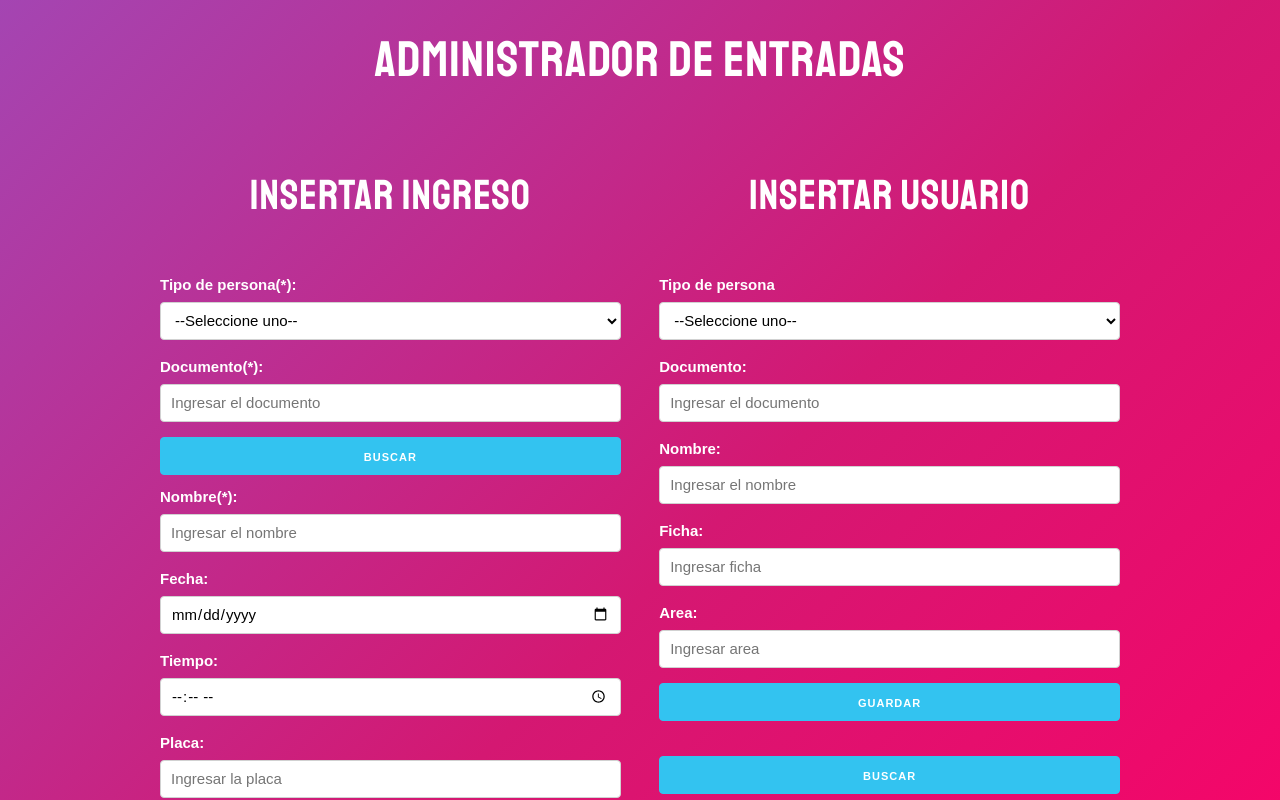
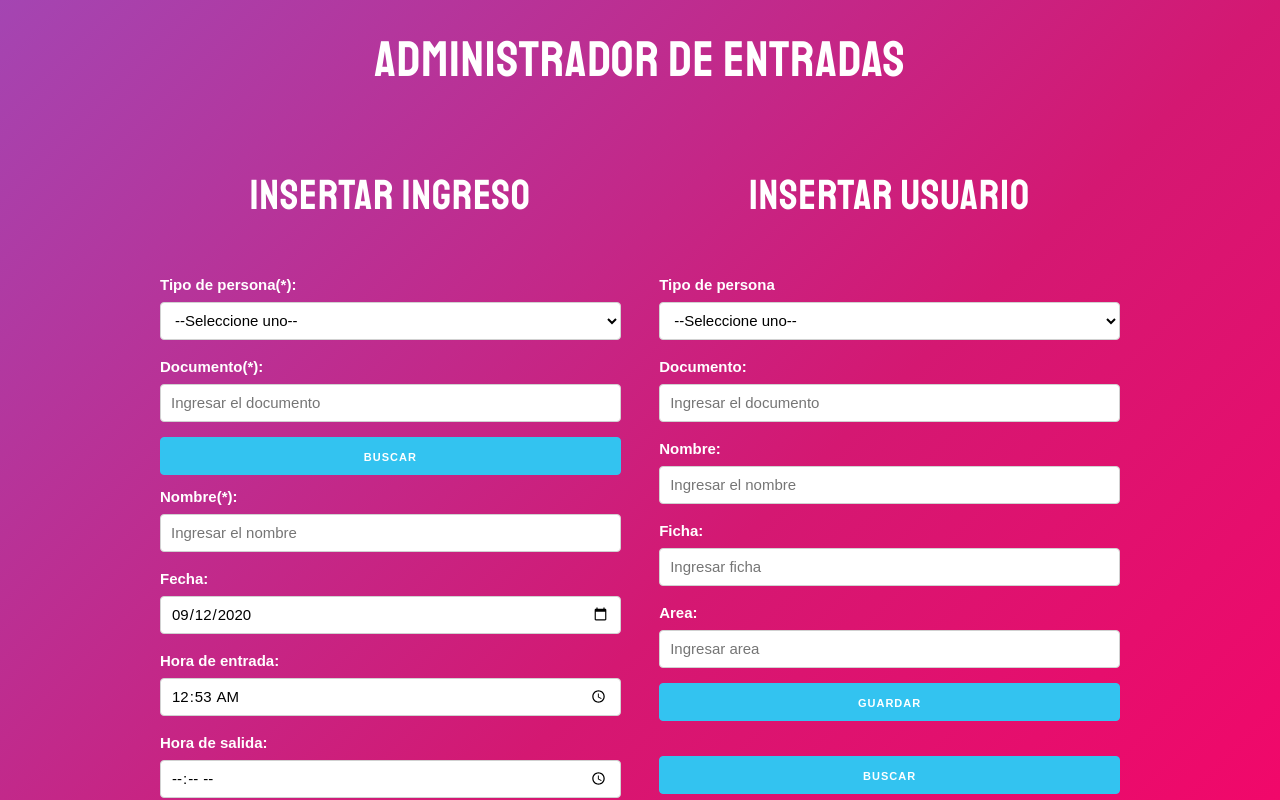
Before and after one commit to DarkBlakeZ/ProyectoSena, a React (Create React App) app: page / in a window 1280 px wide. Shown: the top 800 px of the page. Built offline with nearby package versions, Linux system fonts and the light colour scheme; no server answers; the database is empty.

Commit message:
Algunas verificaciones

```diff
--- a/package.json
+++ b/package.json
@@ -3,6 +3,7 @@
   "version": "0.1.0",
   "private": true,
   "dependencies": {
+    "@material-ui/core": "^4.11.0",
     "@testing-library/jest-dom": "^4.2.4",
     "@testing-library/react": "^9.5.0",
     "@testing-library/user-event": "^7.2.1",
@@ -11,6 +12,7 @@
     "jquery": "^3.5.1",
     "popper.js": "^1.16.1",
     "react": "^16.13.1",
+    "react-datepicker": "^3.1.3",
     "react-dom": "^16.13.1",
     "react-scripts": "3.4.3",
     "react-toastify": "^6.0.8",
--- a/src/MyComponents/CompEntradas.js
+++ b/src/MyComponents/CompEntradas.js
@@ -83,7 +83,7 @@ const CompListEntradas = () => {
     return(
     <React.Fragment>
         <div>
-        <CompForm {...{addOrEditForm,IdActual,entradas,registrados,getregistradosByDocument,setEntradas}}/>
+        <CompForm {...{addOrEditForm,IdActual,setIdActual,entradas,registrados,getregistradosByDocument,setEntradas}}/>
         <AppM {...{entradas, onDelete, setIdActual,setEntradas, getEntradas}} />
         </div>
     </React.Fragment>
--- a/src/MyComponents/ComponentForm.js
+++ b/src/MyComponents/ComponentForm.js
@@ -1,7 +1,35 @@
 import React, { useState, useEffect} from 'react';
+//import DatePicker from 'react-datepicker';
 import {db} from '../firebase';
+//import "react-datepicker/dist/react-datepicker.css";
 
 const CompForm = (props) =>{
+
+            let date = new Date().getDate(); //Current Date
+            let month = new Date().getMonth() + 1; //Current Month
+            const year = new Date().getFullYear(); //Current Year
+            let hour = new Date().getHours();
+            let min = new Date().getMinutes();
+
+            if(hour<10){
+                hour = 0+hour.toString()
+            }
+
+            if(min<10){
+                min = 0+min.toString()
+            }
+
+            if(month<10){
+                month = 0+month.toString()
+            }
+
+            if(date<10){
+                date = 0+date.toString()
+            }
+
+            let horaAct = hour+':'+min;
+
+            let fechaAct = year+'-'+month+'-'+date
 
         //Estado submit del formulario
 
@@ -9,23 +37,28 @@ const CompForm = (props) =>{
             e.preventDefault();
             const doc = await db.collection('entradas').doc(entrada.documento).get();
 
+        if(props.IdActual===''){
             if(doc.data()!==undefined){
                 if(documento === doc.data().documento){
                     actualizarError({verificar:true, msj:'la persona con este documento ya ingreso'})
                     return;
                 }
             }
-            if(documento.trim() === '' || nombre.trim()==='' || tipopersona==='' || fecha.trim()===''){
+        }
+            if(documento.trim() === '' || nombre.trim()==='' || tipopersona==='' || fecha===''){
                 actualizarError({verificar:true, msj:'Ahi campos obligatorios(*)'})
                 return;
-            }else{
+            }
+
+            else{
             props.addOrEditForm(entrada.documento,entrada);
             actualizar_entrada({
                 tipopersona:'',
                 documento:'',
                 nombre:'',
-                fecha:'',
-                tiempo:'',
+                fecha:fechaAct,
+                horaEntrada:horaAct,
+                horaSalida:'',
                 placa:'',
                 pertenencias:''
             });
@@ -34,6 +67,22 @@ const CompForm = (props) =>{
         }
 
         }
+
+        //alert(date +'/'+ month +'/'+ year)
+
+        /*
+        const [ShowDiv, UpdShowDiv] = useState({
+            showMe:true
+        })
+
+        const MostrarDiv = () =>{
+            UpdShowDiv({
+                showMe:true
+            })
+        }
+        */
+
+
         //State de error
 
         const [error, actualizarError] = useState({
@@ -47,8 +96,9 @@ const CompForm = (props) =>{
         tipopersona:'',
         documento:'',
         nombre:'',
-        fecha:'',
-        tiempo:'',
+        fecha:fechaAct,
+        horaEntrada:horaAct,
+        horaSalida:'',
         placa:'',
         pertenencias:''
         });
@@ -65,8 +115,7 @@ const CompForm = (props) =>{
 
         //Extraer los valores
 
-        const {tipopersona,documento,nombre,fecha,tiempo,placa,pertenencias} = entrada;
-
+        const {tipopersona,documento,nombre,fecha,horaEntrada,horaSalida,placa,pertenencias} = entrada;
 
         //-----
 
@@ -80,8 +129,10 @@ const CompForm = (props) =>{
             const doc = await db.collection('registrados').doc(docu).get();
             if(doc.data()!== '' && doc.data() !== undefined){
             const NewNom = doc.data().nombreR
+            const NewTP = doc.data().tipopersonaR
             console.log(doc)
             actualizar_entrada({
+                tipopersona: NewTP,
                 documento: docu,
                 nombre: NewNom
                 });
@@ -93,13 +144,41 @@ const CompForm = (props) =>{
 
         useEffect(()=>{
 
+            let date = new Date().getDate(); //Current Date
+            let month = new Date().getMonth() + 1; //Current Month
+            const year = new Date().getFullYear(); //Current Year
+            let hour = new Date().getHours();
+            let min = new Date().getMinutes();
+
+            if(hour<10){
+                hour = 0+hour.toString()
+            }
+
+            if(min<10){
+                min = 0+min.toString()
+            }
+
+            if(month<10){
+                month = 0+month.toString()
+            }
+
+            if(date<10){
+                date = 0+date.toString()
+            }
+
+            let horaAct = hour+':'+min;
+
+            let fechaAct = year+'-'+month+'-'+date
+
+
             if(props.IdActual === ''){
                 actualizar_entrada({
                 tipopersona:'',
                 documento:'',
                 nombre:'',
-                fecha:'',
-                tiempo:'',
+                fecha:fechaAct,
+                horaEntrada:horaAct,
+                horaSalida:'',
                 placa:'',
                 pertenencias:''})
             }else{
@@ -119,16 +198,18 @@ const CompForm = (props) =>{
     error.verificar ? <p className="alerta-error">{error.msj}</p> : null
 }
 
-<form>
+<form >
+
     <div className="row">
     <label htmlFor="tipopersonas">Tipo de persona(*):</label>
-  <select className="u-full-width" id="tipopersonas" name="tipopersona" onChange={actualizarState} required>
-  <option id="idfuncionario" name="tipopersona" value={""}>--Seleccione uno--</option>
-    <option id="idfuncionario" name="tipopersona" value={"funcionario"}>Funcionario</option>
-    <option id="idaprendiz" name="tipopersona" value={"aprendiz"}>Aprendiz</option>
-    <option id="idvisitante" name="tipopersona" value={"visitante"}>Visitante</option>
+  <select className="u-full-width" id="tipopersonas" name="tipopersona" value={tipopersona} onChange={actualizarState} required>
+  <option id="idfuncionario">--Seleccione uno--</option>
+    <option id="idfuncionario">Funcionario</option>
+    <option id="idaprendiz">Aprendiz</option>
+    <option id="idvisitante">Visitante</option>
   </select>
     </div>
+
     <div className="box">
     <label>Documento(*): </label>
     <input
@@ -167,13 +248,21 @@ const CompForm = (props) =>{
         onChange={actualizarState}
         value={fecha}
     />
-    <label>Tiempo: </label>
+    <label>Hora de entrada: </label>
     <input
         type="time"
-        name="tiempo"
+        name="horaEntrada"
         className="u-full-width"
         onChange={actualizarState}
-        value={tiempo}
+        value={horaEntrada}
+    />
+    <label>Hora de salida: </label>
+    <input
+        type="time"
+        name="horaSalida"
+        className="u-full-width"
+        onChange={actualizarState}
+        value={horaSalida}
     />
     <label>Placa: </label>
     <input
@@ -188,6 +277,7 @@ const CompForm = (props) =>{
     <textarea
         name="pertenencias"
         className="u-full-width u-full-height"
+        placeholder={"-cascos \n-portatil\n-etc"}
         onChange={actualizarState}
         value={pertenencias}
     />
--- a/src/MyComponents/ComponentFormReg.js
+++ b/src/MyComponents/ComponentFormReg.js
@@ -114,10 +114,10 @@ const CompFormReg = (props) =>{
     <div className="row">
     <label htmlFor="tipopersonaR">Tipo de persona</label>
   <select className="u-full-width" id="tipopersonaR" name="tipopersonaR" onChange={actualizarState}>
-  <option id="idfuncionario" name="tipopersonaR" value={""}>--Seleccione uno--</option>
-    <option id="idfuncionario" name="tipopersonaR" value={"funcionario"}>Funcionario</option>
-    <option id="idaprendiz" name="tipopersonaR" value={"aprendiz"}>Aprendiz</option>
-    <option id="idvisitante" name="tipopersonaR" value={"visitante"}>Visitante</option>
+  <option id="idfuncionario">--Seleccione uno--</option>
+    <option id="idfuncionario">Funcionario</option>
+    <option id="idaprendiz">Aprendiz</option>
+    <option id="idvisitante">Visitante</option>
   </select>
     </div>
     <label>Documento: </label>
--- a/src/MyComponents/ModalListaEntradas.js
+++ b/src/MyComponents/ModalListaEntradas.js
@@ -86,7 +86,8 @@ const AppM = (props)=>{
                             <p>Documento: <span>{entrada.documento}</span></p>
                             <p>Nombre: <span>{entrada.nombre}</span></p>
                             <p>Fecha: <span>{entrada.fecha}</span></p>
-                            <p>Tiempo: <span>{entrada.tiempo}</span></p>
+                            <p>Hora entrada: <span>{entrada.horaEntrada}</span></p>
+                            <p>Hora Salida: <span>{entrada.horaSalida}</span></p>
                             <p>Placa: <span>{entrada.placa}</span></p>
                             <p>Pertenencias: <span>{entrada.pertenencias}</span></p>
                             <button type="button" className="btn btn-success" onClick={() => {
```
Also changed, not shown: 1 other file (tests, documents, lock files or other folders).
